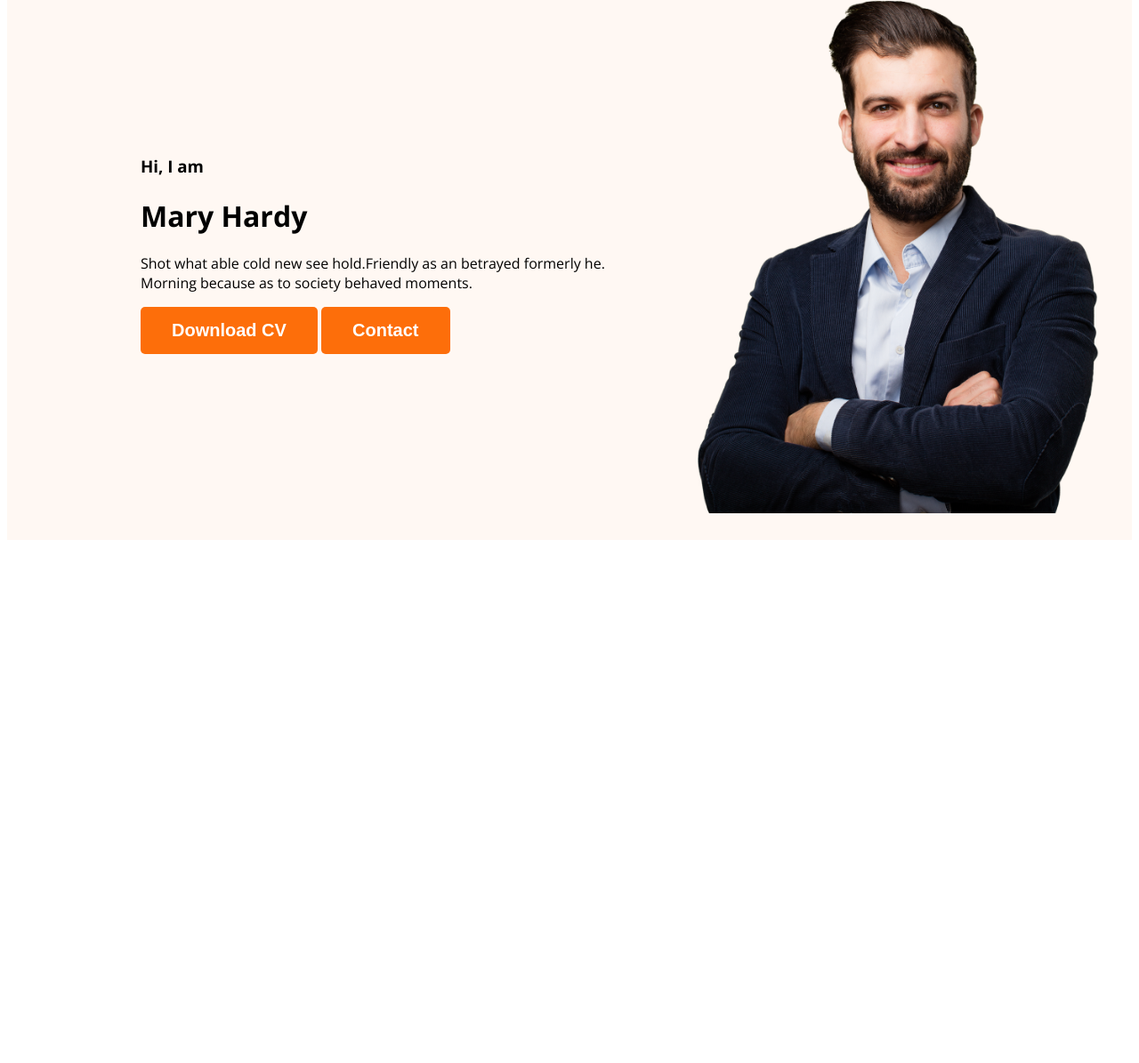
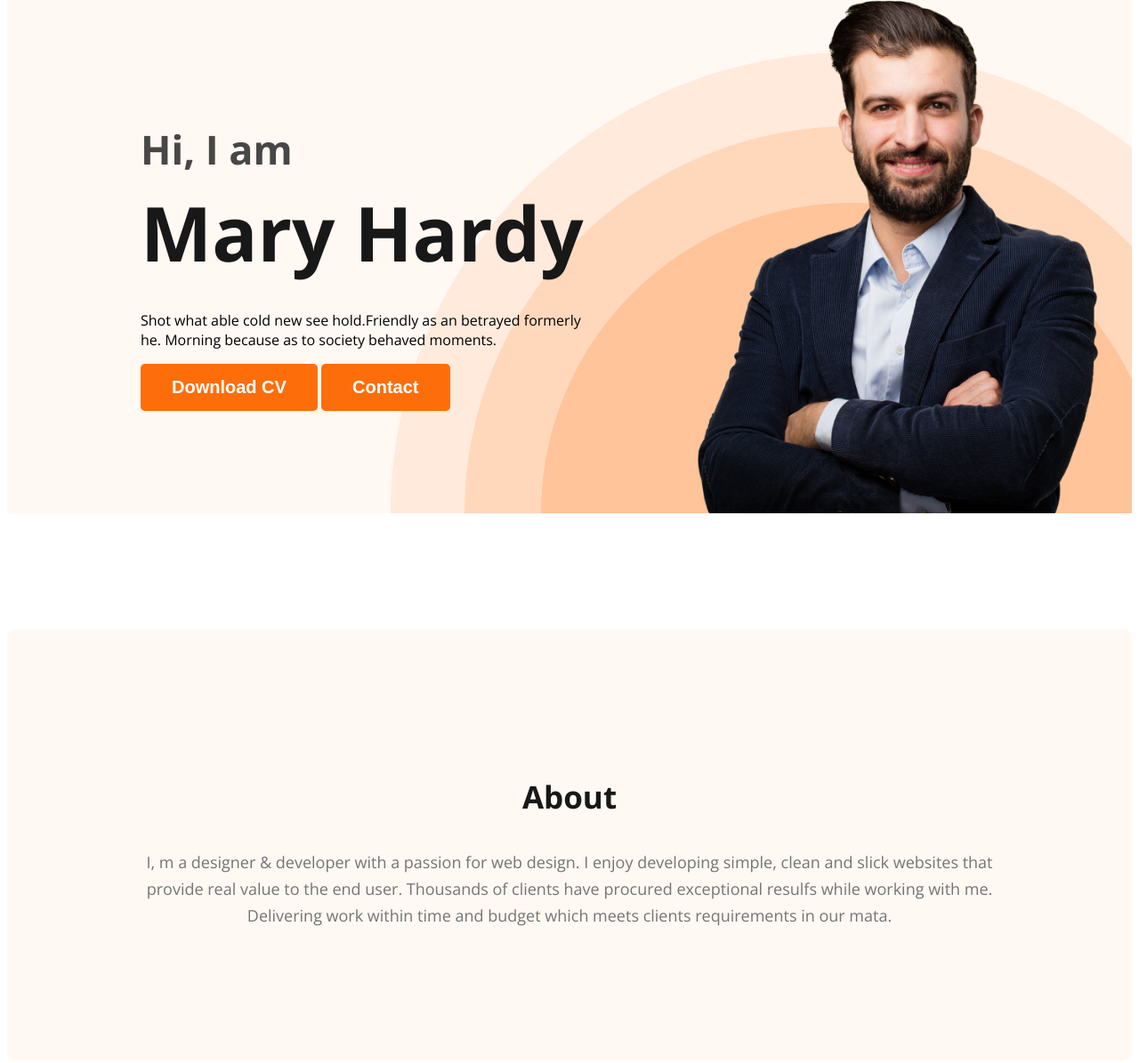
Before and after one commit to web-joyanta/developer-fortfolio, a plain HTML site: page index.html in a window 1280 px wide. Shown: the part 212-1407 px from the top of the page at 89% size. Before the commit the page ends 827 px from the top, so only its background shows below. Drawn offline with nearby package versions, Linux system fonts and the light colour scheme.

Commit message:
added about section

```diff
--- a/index.html
+++ b/index.html
@@ -23,12 +23,20 @@
         <div class="banner-content">
             <h3 class="banner-greeting">Hi, I  am</h3>
             <h1 class="banner-title">Mary Hardy</h1>
-            <p>Shot what able cold new see hold.Friendly as an betrayed formerly he. Morning because as to society behaved moments.</p>
+            <p class="banner-dsc">Shot what able cold new see hold.Friendly as an betrayed formerly he. Morning because as to society behaved moments.</p>
             <button class="btn">Download CV</button>
             <button class="btn">Contact</button>
         </div>
         <img class="profile-pic" src="images/hardy.png" alt="">
       </div>
     </header>
+    <main>
+        <section class="about">
+            <h3 class="section-title">About</h3>
+            <p class="section-dsc">
+                I, m a designer & developer with a passion for web design. I enjoy developing simple, clean and slick websites that provide real value to the end user. Thousands of clients have procured exceptional resulfs while working with me. Delivering work within time and budget which meets clients requirements in our mata.
+            </p>
+        </section>
+    </main>
   </body>
 </html>
--- a/style.css
+++ b/style.css
@@ -13,6 +13,19 @@ body{
     font-size: 20px;
     font-weight: 700;
     padding: 15px 35px;
+}
+.section-title{
+    color: var(--dark-01, #181818);
+    text-align: center;
+    font-size: 35px;
+    font-weight: 700;
+}
+.section-dsc{
+    color: var(--dark-03, #757575);
+    text-align: center;
+    font-size: 18px;
+    font-weight: 400;
+    line-height: 30px;
 }
 /* nav related style */
 nav{
@@ -42,14 +55,45 @@ nav li a{text-decoration:none;
 /* header related style*/
 .header{
     background-color: #FFF8F3;
+    background-image: url(./images/header_bg.png);
+    background-repeat: no-repeat;
+    background-position: bottom right;
 
 }
 .banner{
-    padding: 30px 30px 30px 150px;
+    padding: 30px 30px 0px 150px;
     display: flex;
     align-items: center;
+    justify-content: space-between;
+}
+.banner-content{
+    max-width: 500px;
 }
 .banner .profile-pic{
     width: 500px;
     height: 600px;
 }
+.banner-greeting{
+    font-size: 45px;
+    color: #474747;
+    margin-bottom: 0;
+}
+.banner-title{
+    font-size: 85px;
+    font-family: 700;
+    color: #181818;
+    margin-top: 5px;
+    margin-bottom: 0px;
+}
+.banner-dsc{
+    margin-top: 30px;
+
+}
+/* main section style */
+/* about section style */
+.about{
+    padding: 130px;
+    border-radius: 10px;
+    background: #FFF8F3;
+    margin: 130px 0;
+}
```
